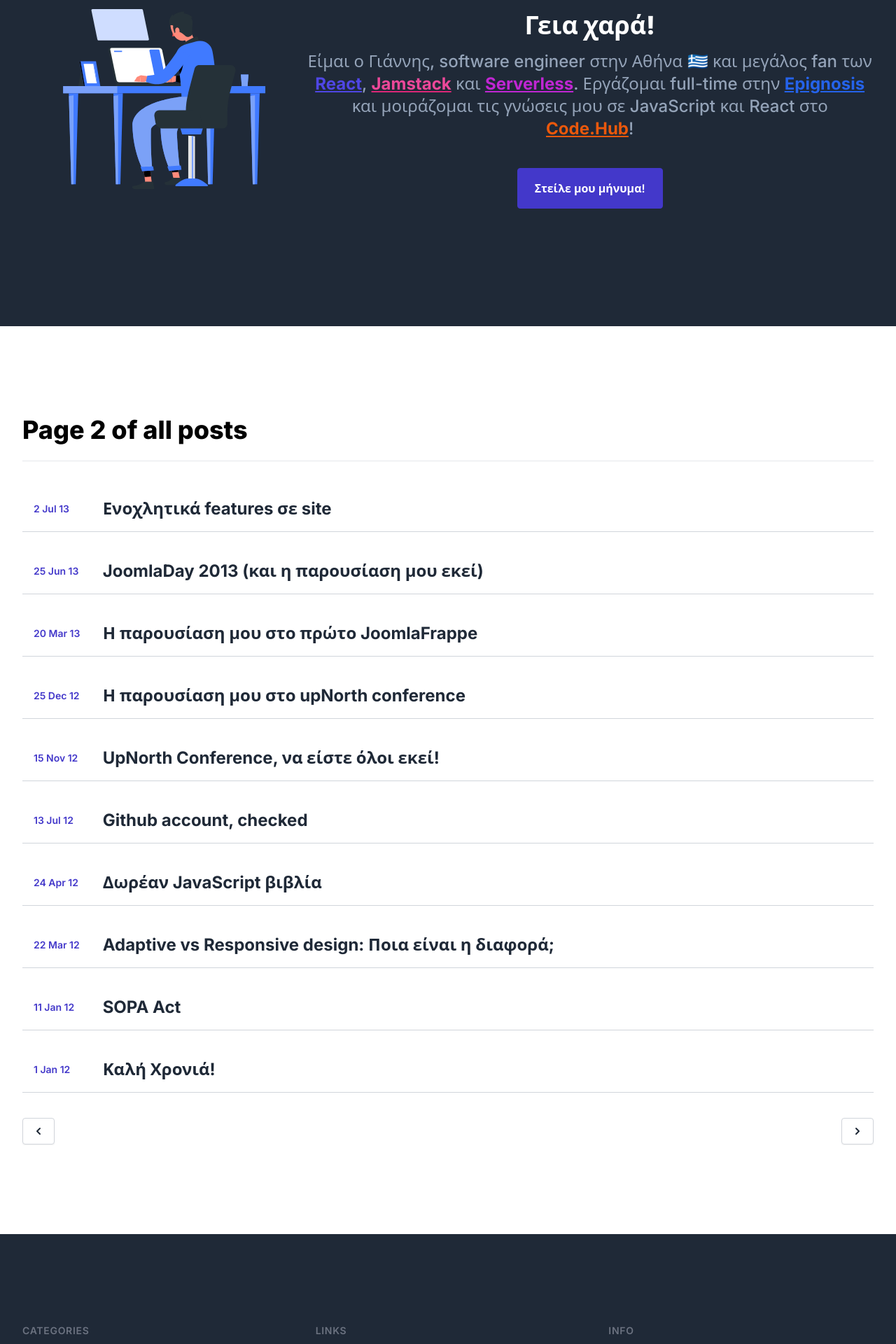
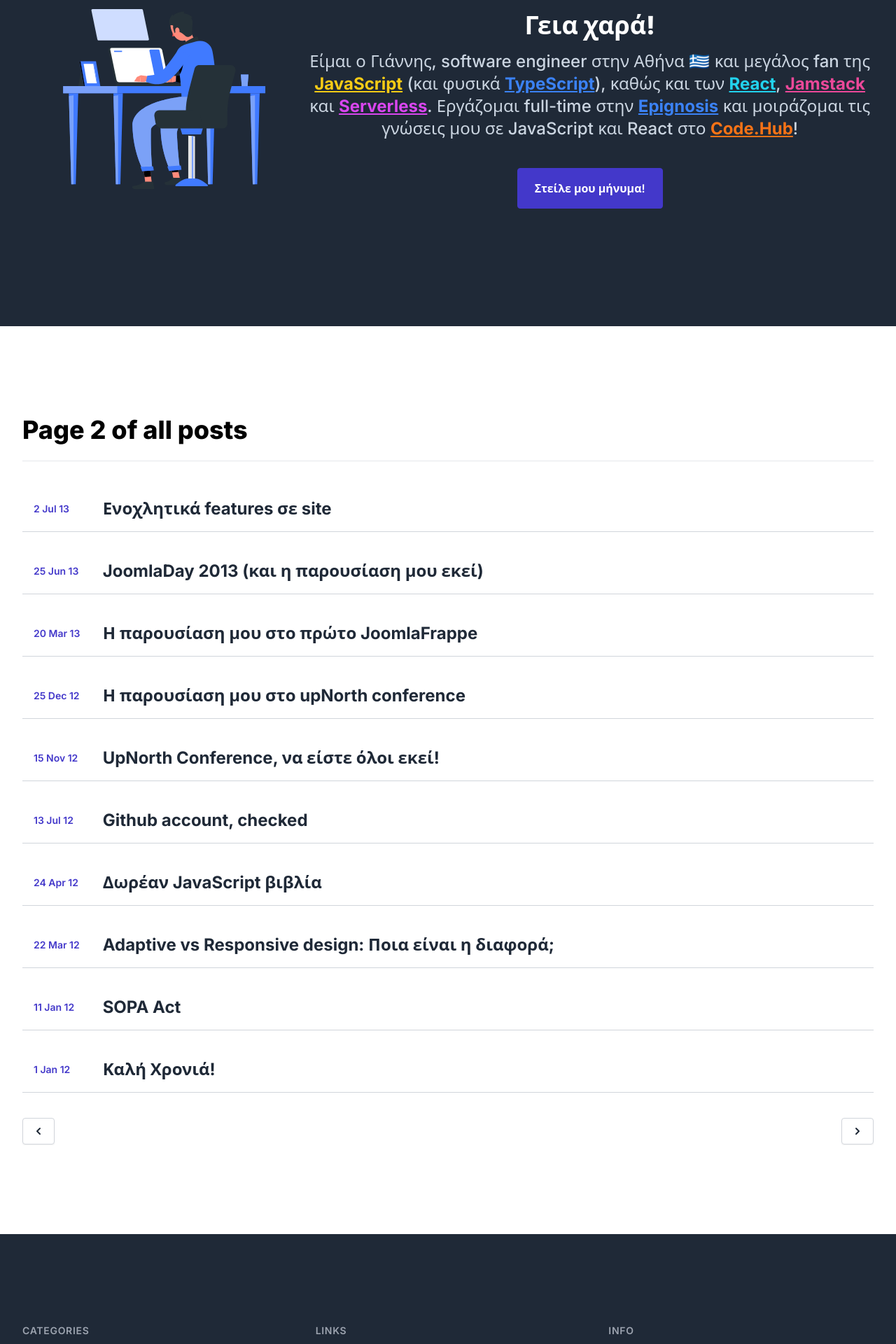
Before and after one commit to tsevdos/tsevdos.com, a Next.js app: page /page/2 in a window 1280 px wide. Shown: the part 260-2180 px from the top of the page at 70% size. Built offline with nearby package versions, Linux system fonts and the light colour scheme.

Commit message:
Lighthouse fixes

```diff
--- a/components/Footer.tsx
+++ b/components/Footer.tsx
@@ -10,9 +10,9 @@ const Footer: FC<FooterProps> = ({ categories }) => (
     <div className="container xl:max-w-7xl mx-auto px-4 py-16 lg:px-8 lg:py-32">
       <div className="grid grid-cols-1 md:grid-cols-3 gap-10">
         <div className="space-y-6">
-          <h4 className="text-sm uppercase font-semibold tracking-wider text-gray-500">
+          <h2 className="text-sm uppercase font-semibold tracking-wider text-gray-400">
             Categories
-          </h4>
+          </h2>
           <nav className="flex flex-col space-y-3">
             {categories.map((category) => (
               <Link key={category} href={`/category/${encodeURIComponent(category)}/page/1`}>
@@ -22,7 +22,7 @@ const Footer: FC<FooterProps> = ({ categories }) => (
           </nav>
         </div>
         <div className="space-y-6">
-          <h4 className="text-sm uppercase font-semibold tracking-wider text-gray-500">Links</h4>
+          <h2 className="text-sm uppercase font-semibold tracking-wider text-gray-400">Links</h2>
           <nav className="flex flex-col space-y-3">
             <a
               href="https://tsevdos.me/"
@@ -67,7 +67,7 @@ const Footer: FC<FooterProps> = ({ categories }) => (
           </nav>
         </div>
         <div className="space-y-6">
-          <h4 className="text-sm uppercase font-semibold tracking-wider text-gray-500">Info</h4>
+          <h2 className="text-sm uppercase font-semibold tracking-wider text-gray-400">Info</h2>
           <p className="text leading-relaxed text-gray-300">
             Αυτό το site χρησιμοποιεί διάφορα{" "}
             <a
@@ -113,6 +113,7 @@ const Footer: FC<FooterProps> = ({ categories }) => (
       <div className="flex flex-col md:flex-row-reverse md:justify-between space-y-6 md:space-y-0 text-center md:text-left text-sm">
         <nav className="space-x-4">
           <a
+            aria-label="LinkedIn"
             href="https://www.linkedin.com/in/tsevdosjohn/"
             target="_blank"
             rel="noreferrer"
@@ -128,6 +129,7 @@ const Footer: FC<FooterProps> = ({ categories }) => (
             </svg>
           </a>
           <a
+            aria-label="Github"
             href="https://github.com/tsevdos"
             target="_blank"
             rel="noreferrer"
@@ -143,6 +145,7 @@ const Footer: FC<FooterProps> = ({ categories }) => (
             </svg>
           </a>
           <a
+            aria-label="Twitter"
             href="https://twitter.com/tsevdos"
             target="_blank"
             rel="noreferrer"
--- a/components/Hero.tsx
+++ b/components/Hero.tsx
@@ -22,13 +22,31 @@ const Hero: FC = () => (
       <div className="lg:basis-2/3 lg:w-full lg:pt-10">
         <div className="text-center">
           <h2 className="text-3xl md:text-4xl font-extrabold mb-4 text-white">Γεια χαρά!</h2>
-          <p className="text-xl md:text-2xl leading-relaxed font-medium text-slate-400 lg:w-3/4 xl:w-full mx-auto">
-            Είμαι ο Γιάννης, software engineer στην Αθήνα 🇬🇷 και μεγάλος fan των{" "}
+          <p className="text-xl md:text-2xl leading-relaxed font-medium text-slate-300 lg:w-3/4 xl:w-full mx-auto">
+            Είμαι ο Γιάννης, software engineer στην Αθήνα 🇬🇷 και μεγάλος fan της{" "}
+            <a
+              href="https://developer.mozilla.org/en-US/docs/Web/JavaScript"
+              target="_blank"
+              rel="noreferrer"
+              className="text-2xl font-bold text-yellow-400 underline decoration-yellow-400"
+            >
+              JavaScript
+            </a>{" "}
+            (και φυσικά{" "}
+            <a
+              href="https://www.typescriptlang.org/"
+              target="_blank"
+              rel="noreferrer"
+              className="text-2xl font-bold text-blue-500 underline decoration-blue-500"
+            >
+              TypeScript
+            </a>
+            ), καθώς και των{" "}
             <a
               href="https://reactjs.org/"
               target="_blank"
               rel="noreferrer"
-              className="text-2xl font-bold text-indigo-600 underline decoration-indigo-600"
+              className="text-2xl font-bold text-cyan-400 underline decoration-cyan-400"
             >
               React
             </a>
@@ -37,7 +55,7 @@ const Hero: FC = () => (
               href="https://jamstack.org/"
               target="_blank"
               rel="noreferrer"
-              className="text-2xl font-bold text-pink-500 underline decoration-pink-600"
+              className="text-2xl font-bold text-pink-500 underline decoration-pink-500"
             >
               Jamstack
             </a>{" "}
@@ -46,7 +64,7 @@ const Hero: FC = () => (
               href="https://en.wikipedia.org/wiki/Serverless_computing"
               target="_blank"
               rel="noreferrer"
-              className="text-2xl font-bold text-fuchsia-600 underline decoration-fuchsia-600"
+              className="text-2xl font-bold text-fuchsia-500 underline decoration-fuchsia-500"
             >
               Serverless
             </a>
@@ -55,7 +73,7 @@ const Hero: FC = () => (
               href="https://www.epignosishq.com"
               target="_blank"
               rel="noreferrer"
-              className="text-2xl font-bold text-blue-600 underline decoration-blue-600"
+              className="text-2xl font-bold text-blue-500 underline decoration-blue-500"
             >
               Epignosis
             </a>{" "}
@@ -64,7 +82,7 @@ const Hero: FC = () => (
               href="https://www.codehub.gr/codelearn/our-instructors/"
               target="_blank"
               rel="noreferrer"
-              className="text-2xl font-bold text-orange-600 underline decoration-orange-600"
+              className="text-2xl font-bold text-orange-500 underline decoration-orange-500"
             >
               Code.Hub
             </a>
--- a/components/Pagination.tsx
+++ b/components/Pagination.tsx
@@ -26,7 +26,10 @@ const Pagination: FC<PaginationProps> = ({
       <nav className="flex">
         {!isFirstPage && (
           <Link href={prevUrl}>
-            <a className="inline-flex justify-center items-center space-x-2 border font-semibold focus:outline-none px-3 py-2 leading-6 rounded border-gray-300 bg-white text-gray-800 shadow-sm hover:text-gray-800 hover:bg-gray-100 hover:border-gray-300 hover:shadow focus:ring focus:ring-gray-500 focus:ring-opacity-25 active:bg-white active:border-white active:shadow-none">
+            <a
+              aria-label="Προηγούμενη σελίδα"
+              className="inline-flex justify-center items-center space-x-2 border font-semibold focus:outline-none px-3 py-2 leading-6 rounded border-gray-300 bg-white text-gray-800 shadow-sm hover:text-gray-800 hover:bg-gray-100 hover:border-gray-300 hover:shadow focus:ring focus:ring-gray-500 focus:ring-opacity-25 active:bg-white active:border-white active:shadow-none"
+            >
               <svg
                 className="hi-solid hi-chevron-left inline-block w-5 h-5"
                 fill="currentColor"
@@ -45,7 +48,10 @@ const Pagination: FC<PaginationProps> = ({
         <div className="flex items-center grow justify-center px-2 sm:px-4"></div>
         {!isLastPage && (
           <Link href={nextUrl}>
-            <a className="inline-flex justify-center items-center space-x-2 border font-semibold focus:outline-none px-3 py-2 leading-6 rounded border-gray-300 bg-white text-gray-800 shadow-sm hover:text-gray-800 hover:bg-gray-100 hover:border-gray-300 hover:shadow focus:ring focus:ring-gray-500 focus:ring-opacity-25 active:bg-white active:border-white active:shadow-none">
+            <a
+              aria-label="Επόμενη σελίδα"
+              className="inline-flex justify-center items-center space-x-2 border font-semibold focus:outline-none px-3 py-2 leading-6 rounded border-gray-300 bg-white text-gray-800 shadow-sm hover:text-gray-800 hover:bg-gray-100 hover:border-gray-300 hover:shadow focus:ring focus:ring-gray-500 focus:ring-opacity-25 active:bg-white active:border-white active:shadow-none"
+            >
               <svg
                 className="hi-solid hi-chevron-right inline-block w-5 h-5"
                 fill="currentColor"
```
Also changed, not shown: package.json (+14 -14 lines), 1 other file (tests, documents, lock files or other folders).
